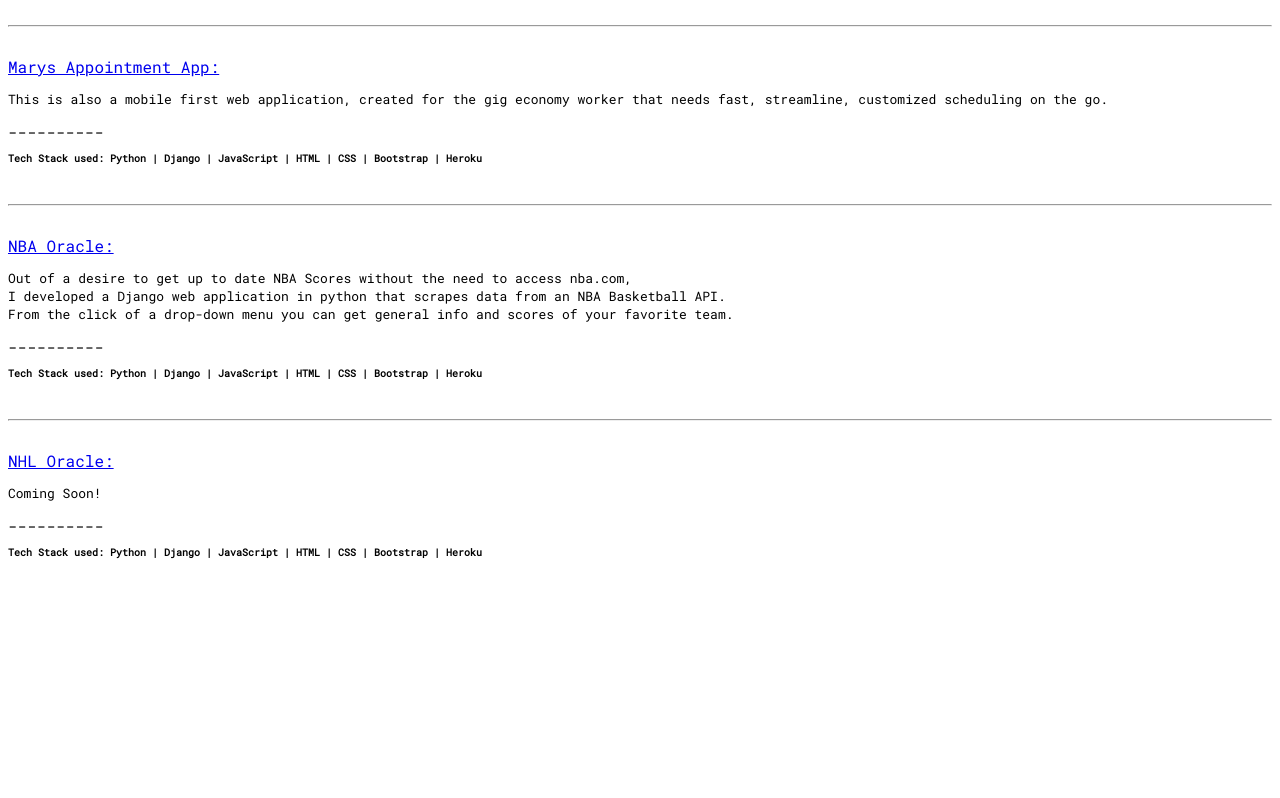
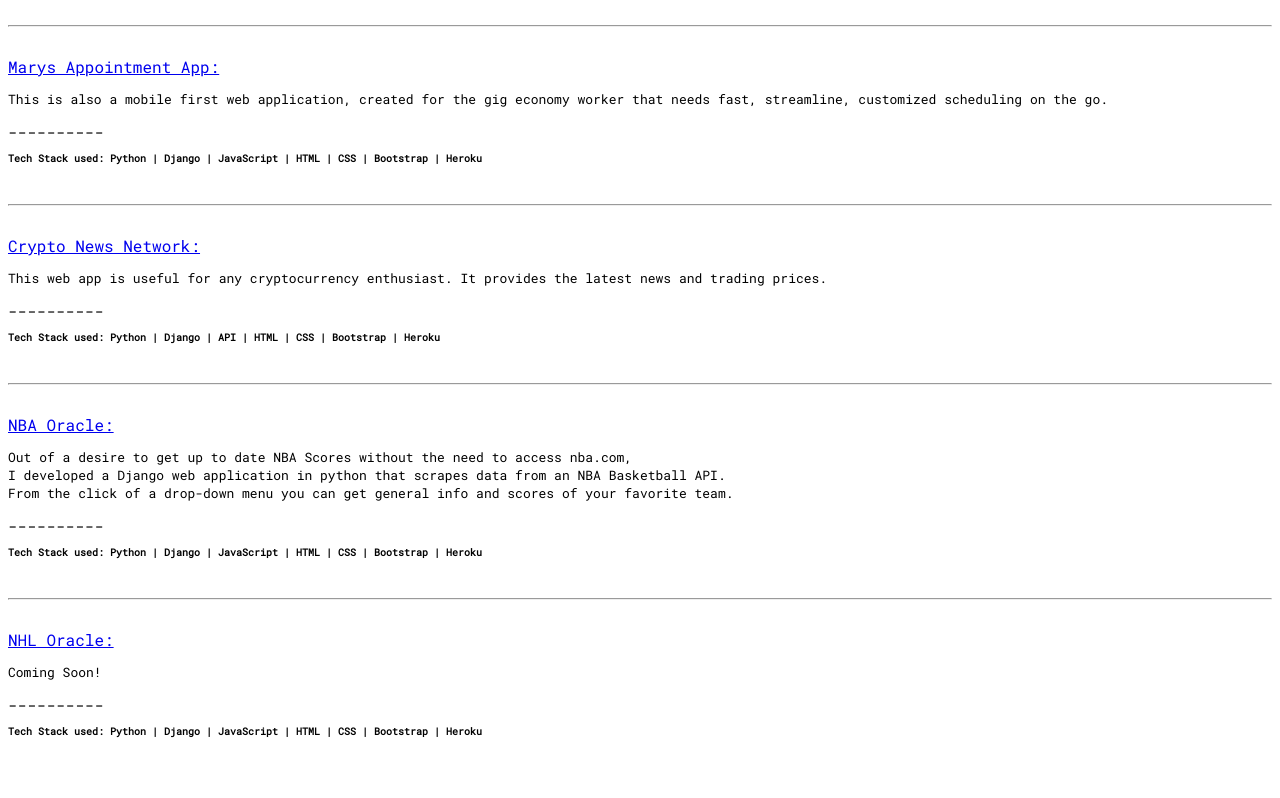
Before and after one commit to courthub74/CourDevs-Portfolio, a Django app: page / in a window 1280 px wide. Shown: the part 2036-2834 px from the top of the page. Before the commit the page ends 2595 px from the top, so only its background shows below. Run offline with Django 3.2, Linux system fonts and the light colour scheme.

Commit message:
Crypto added

```diff
--- a/portfolioPages/templates/home.html
+++ b/portfolioPages/templates/home.html
@@ -122,6 +122,22 @@
     <br><hr><br>
 
     <div class="left">
+            <a href="http://cryptonews.courdevelops.com/" target="_blank">Crypto News Network:</a><br>
+            <p style="font-size: small;">This web app is useful for any cryptocurrency enthusiast.  It provides the latest news and
+                        trading prices. </p>
+
+
+            ----------
+
+            <p style="font-size: x-small;"><b>Tech Stack used:  Python | Django | API | HTML | CSS | Bootstrap | Heroku </b></p>
+
+        </div>
+    </div>
+
+
+    <br><hr><br>
+
+    <div class="left">
         <a href="http://nbaoracle.courdevelops.com/" target="_blank">NBA Oracle:</a> <br>
             <p style="font-size: small;">Out of a desire to get up to date NBA Scores without the need to access nba.com, <br>
                 I developed a Django web application in python that scrapes data from an NBA Basketball API. <br>
```
